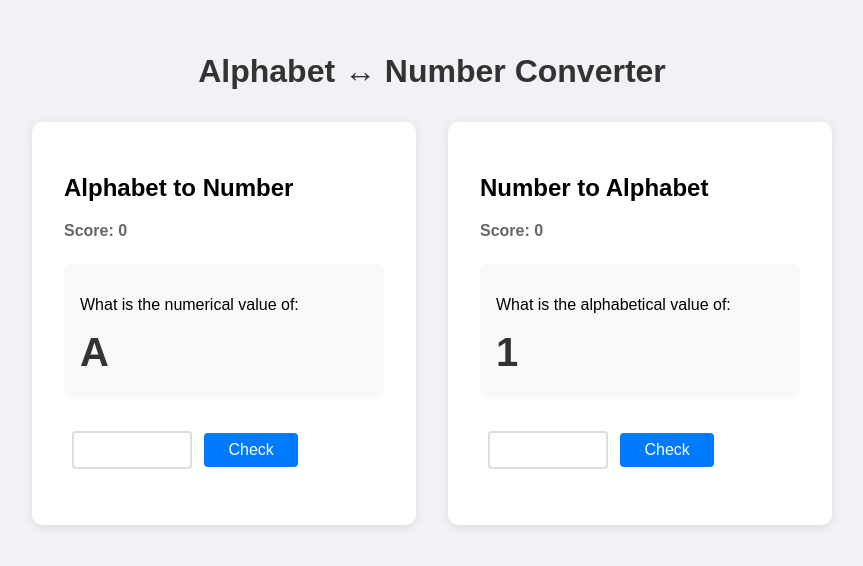
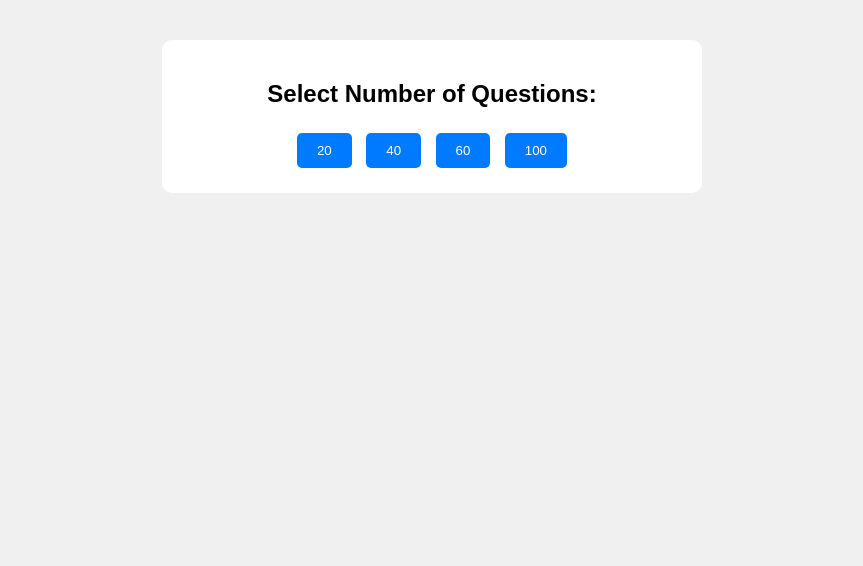
Before and after one commit to yagna789/html, a plain HTML site: page Index.html in a window 1280 px wide. Shown: the whole page, without its empty margins (208-1071 px from the left). Drawn offline with Linux system fonts and the light colour scheme.

Commit message:
Update Index.html

```diff
--- a/Index.html
+++ b/Index.html
@@ -1,199 +1,210 @@
-<!DOCTYPE html>
+        <!DOCTYPE html>
 <html lang="en">
 <head>
     <meta charset="UTF-8">
     <meta name="viewport" content="width=device-width, initial-scale=1.0">
-    <title>Alphabet Number Converter</title>
+    <title>Alphabet Number Practice</title>
     <style>
         body {
             font-family: Arial, sans-serif;
             margin: 0;
-            padding: 2rem;
-            background-color: #f0f2f5;
+            padding: 20px;
+            background-color: #f0f0f0;
+        }
+
+        .settings-panel {
+            text-align: center;
+            margin: 20px auto;
+            padding: 20px;
+            background: white;
+            border-radius: 10px;
+            max-width: 500px;
         }
 
         .container {
-            display: grid;
+            display: none;
             grid-template-columns: repeat(auto-fit, minmax(300px, 1fr));
-            gap: 2rem;
-            max-width: 800px;
-            margin: 0 auto;
+            gap: 20px;
+            max-width: 1000px;
+            margin: 20px auto;
         }
 
         .converter-box {
             background: white;
-            padding: 2rem;
+            padding: 20px;
             border-radius: 10px;
-            box-shadow: 0 2px 8px rgba(0,0,0,0.1);
+            box-shadow: 0 2px 5px rgba(0,0,0,0.1);
         }
 
-        .question-box {
-            margin: 1.5rem 0;
-            padding: 1rem;
-            background: #f8f9fa;
-            border-radius: 8px;
+        .question-counter {
+            margin: 10px 0;
+            font-weight: bold;
         }
 
-        h1 {
-            text-align: center;
-            color: #333;
-            margin-bottom: 2rem;
-        }
-
-        h3 {
-            font-size: 2.5rem;
-            margin: 0.5rem 0;
-            color: #333;
+        button {
+            padding: 10px 20px;
+            margin: 5px;
+            background: #007bff;
+            color: white;
+            border: none;
+            border-radius: 5px;
+            cursor: pointer;
         }
 
         input {
-            padding: 0.5rem;
-            margin: 0.5rem;
-            border: 2px solid #ddd;
-            border-radius: 4px;
-            font-size: 1rem;
+            padding: 10px;
+            margin: 10px 0;
             width: 100px;
             text-align: center;
-        }
-
-        button {
-            padding: 0.5rem 1.5rem;
-            background: #007bff;
-            color: white;
-            border: none;
-            border-radius: 4px;
-            cursor: pointer;
-            font-size: 1rem;
-            transition: background 0.3s;
-        }
-
-        button:hover {
-            background: #0056b3;
-        }
-
-        .score {
-            color: #666;
-            font-weight: bold;
-        }
-
-        .feedback {
-            margin-top: 1rem;
-            font-weight: bold;
-        }
-
-        .correct {
-            color: #28a745;
-        }
-
-        .incorrect {
-            color: #dc3545;
         }
     </style>
 </head>
 <body>
-    <h1>Alphabet ↔ Number Converter</h1>
-    <div class="container">
+    <div class="settings-panel" id="settingsPanel">
+        <h2>Select Number of Questions:</h2>
+        <button onclick="startPractice(20)">20</button>
+        <button onclick="startPractice(40)">40</button>
+        <button onclick="startPractice(60)">60</button>
+        <button onclick="startPractice(100)">100</button>
+    </div>
+
+    <div class="container" id="mainContainer">
         <!-- Alphabet to Number Section -->
         <div class="converter-box">
-            <h2>Alphabet to Number</h2>
-            <p class="score" id="a2n-score">Score: 0</p>
+            <h3>Alphabet to Number</h3>
             <div class="question-box">
                 <p>What is the numerical value of:</p>
-                <h3 id="current-letter">A</h3>
+                <h2 id="currentLetter">A</h2>
             </div>
-            <form onsubmit="handleA2NSubmit(event)">
-                <input type="number" id="a2n-input" min="1" max="26" required>
+            <form onsubmit="handleA2N(event)">
+                <input type="number" id="a2nInput" required>
                 <button type="submit">Check</button>
             </form>
-            <p class="feedback" id="a2n-feedback"></p>
+            <p id="a2nFeedback"></p>
         </div>
 
         <!-- Number to Alphabet Section -->
         <div class="converter-box">
-            <h2>Number to Alphabet</h2>
-            <p class="score" id="n2a-score">Score: 0</p>
+            <h3>Number to Alphabet</h3>
             <div class="question-box">
                 <p>What is the alphabetical value of:</p>
-                <h3 id="current-number">1</h3>
+                <h2 id="currentNumber">1</h2>
             </div>
-            <form onsubmit="handleN2ASubmit(event)">
-                <input type="text" id="n2a-input" maxlength="1" required>
+            <form onsubmit="handleN2A(event)">
+                <input type="text" id="n2aInput" maxlength="1" required>
                 <button type="submit">Check</button>
             </form>
-            <p class="feedback" id="n2a-feedback"></p>
+            <p id="n2aFeedback"></p>
         </div>
     </div>
 
     <script>
-        // Alphabet to Number Logic
-        let a2nScore = 0;
-        let currentLetter = generateRandomLetter();
+        let practiceState = {
+            totalQuestions: 0,
+            answered: 0,
+            wrongAnswers: {
+                a2n: new Set(),
+                n2a: new Set()
+            },
+            currentLetter: 'A',
+            currentNumber: 1
+        };
+
+        function startPractice(total) {
+            practiceState = {
+                totalQuestions: total,
+                answered: 0,
+                wrongAnswers: {
+                    a2n: new Set(),
+                    n2a: new Set()
+                },
+                currentLetter: generateRandomLetter(),
+                currentNumber: generateRandomNumber()
+            };
+
+            // Update UI
+            document.getElementById('settingsPanel').style.display = 'none';
+            document.getElementById('mainContainer').style.display = 'grid';
+            updateQuestionDisplays();
+        }
 
         function generateRandomLetter() {
-            const randomCharCode = Math.floor(Math.random() * 26) + 65;
-            return String.fromCharCode(randomCharCode);
+            return String.fromCharCode(65 + Math.floor(Math.random() * 26));
         }
 
-        function handleA2NSubmit(e) {
-            e.preventDefault();
-            const userInput = parseInt(document.getElementById('a2n-input').value);
-            const correctNumber = currentLetter.charCodeAt(0) - 64;
-            const feedbackElement = document.getElementById('a2n-feedback');
+        function generateRandomNumber() {
+            return 1 + Math.floor(Math.random() * 26);
+        }
 
-            if (userInput === correctNumber) {
-                a2nScore++;
-                feedbackElement.textContent = 'Correct! Well done!';
-                feedbackElement.className = 'feedback correct';
+        function updateQuestionDisplays() {
+            document.getElementById('currentLetter').textContent = practiceState.currentLetter;
+            document.getElementById('currentNumber').textContent = practiceState.currentNumber;
+        }
+
+        function handleA2N(event) {
+            event.preventDefault();
+            const input = document.getElementById('a2nInput');
+            const feedback = document.getElementById('a2nFeedback');
+            const correct = practiceState.currentLetter.charCodeAt(0) - 64;
+            const userAnswer = parseInt(input.value);
+
+            if (userAnswer === correct) {
+                feedback.textContent = "Correct!";
+                feedback.style.color = 'green';
             } else {
-                feedbackElement.textContent = `Incorrect. Correct answer: ${correctNumber}`;
-                feedbackElement.className = 'feedback incorrect';
+                feedback.textContent = `Wrong! Correct answer: ${correct}`;
+                feedback.style.color = 'red';
+                practiceState.wrongAnswers.a2n.add(practiceState.currentLetter);
             }
 
-            document.getElementById('a2n-score').textContent = `Score: ${a2nScore}`;
-            setTimeout(() => {
-                currentLetter = generateRandomLetter();
-                document.getElementById('current-letter').textContent = currentLetter;
-                document.getElementById('a2n-input').value = '';
-                feedbackElement.textContent = '';
-            }, 1500);
+            nextQuestion();
         }
 
-        // Number to Alphabet Logic
-        let n2aScore = 0;
-        let currentNumber = generateRandomNumber();
+        function handleN2A(event) {
+            event.preventDefault();
+            const input = document.getElementById('n2aInput');
+            const feedback = document.getElementById('n2aFeedback');
+            const correct = String.fromCharCode(64 + practiceState.currentNumber);
+            const userAnswer = input.value.toUpperCase();
 
-        function generateRandomNumber() {
-            return Math.floor(Math.random() * 26) + 1;
+            if (userAnswer === correct) {
+                feedback.textContent = "Correct!";
+                feedback.style.color = 'green';
+            } else {
+                feedback.textContent = `Wrong! Correct answer: ${correct}`;
+                feedback.style.color = 'red';
+                practiceState.wrongAnswers.n2a.add(practiceState.currentNumber);
+            }
+
+            nextQuestion();
         }
 
-        function handleN2ASubmit(e) {
-            e.preventDefault();
-            const userInput = document.getElementById('n2a-input').value.toUpperCase();
-            const correctLetter = String.fromCharCode(64 + currentNumber);
-            const feedbackElement = document.getElementById('n2a-feedback');
+        function nextQuestion() {
+            practiceState.answered++;
 
-            if (userInput === correctLetter) {
-                n2aScore++;
-                feedbackElement.textContent = 'Correct! Well done!';
-                feedbackElement.className = 'feedback correct';
-            } else {
-                feedbackElement.textContent = `Incorrect. Correct answer: ${correctLetter}`;
-                feedbackElement.className = 'feedback incorrect';
+            if (practiceState.answered >= practiceState.totalQuestions) {
+                endPractice();
+                return;
             }
 
-            document.getElementById('n2a-score').textContent = `Score: ${n2aScore}`;
-            setTimeout(() => {
-                currentNumber = generateRandomNumber();
-                document.getElementById('current-number').textContent = currentNumber;
-                document.getElementById('n2a-input').value = '';
-                feedbackElement.textContent = '';
-            }, 1500);
+            // Generate new questions
+            practiceState.currentLetter = generateRandomLetter();
+            practiceState.currentNumber = generateRandomNumber();
+
+            // Clear inputs
+            document.getElementById('a2nInput').value = '';
+            document.getElementById('n2aInput').value = '';
+
+            updateQuestionDisplays();
         }
 
-        // Input validation
-        document.getElementById('n2a-input').addEventListener('input', function(e) {
-            this.value = this.value.replace(/[^A-Za-z]/g, '');
-        });
+        function endPractice() {
+            alert(`Practice completed!\nWrong answers: ${
+                practiceState.wrongAnswers.a2n.size + practiceState.wrongAnswers.n2a.size
+            }`);
+            document.getElementById('settingsPanel').style.display = 'block';
+            document.getElementById('mainContainer').style.display = 'none';
+        }
     </script>
 </body>
 </html>
```
